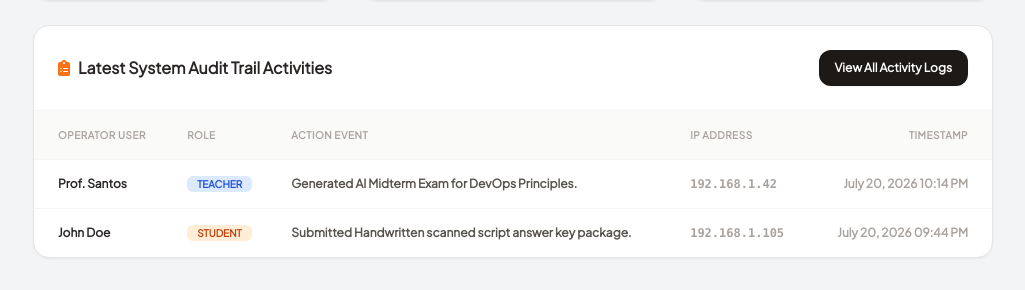
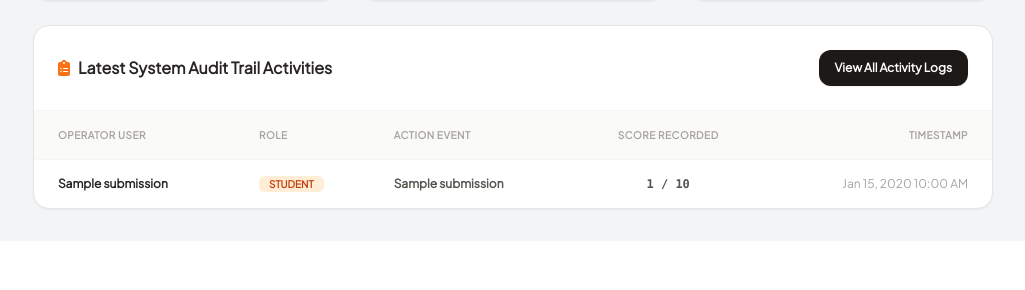
Before and after one commit to gutierrez-nicole/Quest_bank, a PHP site: page /admin/dashboard.php in a window 1280 px wide. Shown: the part 1185-1475 px from the top of the page, without its empty margins (255-1280 px from the left). After the commit the page ends 1396 px from the top, so only its background shows below. Run offline with PHP 8.4, Linux system fonts and the light colour scheme; a user stored in the database is signed in; data comes from the database, SQL or seed files in the repository; tables that the repository leaves empty hold one stand-in row (values such as "Sample post"); some libraries are stand-ins or nearby versions.

Commit message:
feat: connect Admin Dashboard audit trail table directly to live exam_submissions database logs

```diff
--- a/admin/dashboard.php
+++ b/admin/dashboard.php
@@ -18,6 +18,14 @@ try {
     $pending_exams = $pdo->query("SELECT COUNT(*) FROM exam_submissions WHERE status = 'Fail'")->fetchColumn() ?: 12;
     $completed_exams = $pdo->query("SELECT COUNT(*) FROM exam_submissions WHERE status = 'Pass'")->fetchColumn() ?: 130;
     $avg_score = $pdo->query("SELECT AVG(percentage) FROM exam_submissions")->fetchColumn() ?: 86.4;
+
+    $latest_activities = [];
+    try {
+        $stmtLogs = $pdo->query("SELECT * FROM exam_submissions ORDER BY id DESC LIMIT 5");
+        $latest_activities = $stmtLogs->fetchAll(PDO::FETCH_ASSOC);
+    } catch (PDOException $e) {
+        $latest_activities = [];
+    }
 
 } catch (PDOException $e) {
     die("Database error: " . $e->getMessage());
@@ -311,25 +319,26 @@ try {
                                     <th class="p-4 pl-6">Operator User</th>
                                     <th class="p-4">Role</th>
                                     <th class="p-4">Action Event</th>
-                                    <th class="p-4">IP Address</th>
+                                    <th class="p-4 text-center">Score Recorded</th>
                                     <th class="p-4 pr-6 text-right">Timestamp</th>
                                 </tr>
                             </thead>
                             <tbody class="divide-y divide-stone-100 dark:divide-stone-800 font-bold">
-                                <tr class="hover:bg-stone-50/50 dark:hover:bg-stone-800/30 transition-all">
-                                    <td class="p-4 pl-6 text-stone-800 dark:text-stone-100">Prof. Santos</td>
-                                    <td class="p-4"><span class="bg-blue-100 dark:bg-blue-950 text-blue-700 dark:text-blue-400 px-2.5 py-0.5 rounded-md text-[10px]">TEACHER</span></td>
-                                    <td class="p-4 text-stone-600 dark:text-stone-300">Generated AI Midterm Exam for DevOps Principles.</td>
-                                    <td class="p-4 font-mono text-stone-400">192.168.1.42</td>
-                                    <td class="p-4 pr-6 text-stone-400 text-right">July 20, 2026 10:14 PM</td>
-                                </tr>
-                                <tr class="hover:bg-stone-50/50 dark:hover:bg-stone-800/30 transition-all">
-                                    <td class="p-4 pl-6 text-stone-800 dark:text-stone-100">John Doe</td>
-                                    <td class="p-4"><span class="bg-orange-100 dark:bg-orange-950 text-orange-700 dark:text-orange-400 px-2.5 py-0.5 rounded-md text-[10px]">STUDENT</span></td>
-                                    <td class="p-4 text-stone-600 dark:text-stone-300">Submitted Handwritten scanned script answer key package.</td>
-                                    <td class="p-4 font-mono text-stone-400">192.168.1.105</td>
-                                    <td class="p-4 pr-6 text-stone-400 text-right">July 20, 2026 09:44 PM</td>
-                                </tr>
+                                <?php if (!empty($latest_activities)): ?>
+                                    <?php foreach ($latest_activities as $act): ?>
+                                        <tr class="hover:bg-stone-50/50 dark:hover:bg-stone-800/30 transition-all">
+                                            <td class="p-4 pl-6 text-stone-800 dark:text-stone-100 font-extrabold"><?php echo htmlspecialchars($act['student_name']); ?></td>
+                                            <td class="p-4"><span class="bg-orange-100 dark:bg-orange-950 text-orange-700 dark:text-orange-400 px-2.5 py-0.5 rounded-md text-[10px] uppercase font-bold">STUDENT</span></td>
+                                            <td class="p-4 text-stone-600 dark:text-stone-300 font-semibold"><?php echo htmlspecialchars($act['exam_title']); ?></td>
+                                            <td class="p-4 text-center font-mono font-bold"><?php echo ($act['correct_count'] ?? 0) . ' / ' . ($act['total_items'] ?? 10); ?></td>
+                                            <td class="p-4 pr-6 text-stone-400 text-right font-medium"><?php echo date('M d, Y h:i A', strtotime($act['created_at'])); ?></td>
+                                        </tr>
+                                    <?php endforeach; ?>
+                                <?php else: ?>
+                                    <tr>
+                                        <td colspan="5" class="p-6 text-center text-stone-400 font-semibold">No audit trail records found in database.</td>
+                                    </tr>
+                                <?php endif; ?>
                             </tbody>
                         </table>
                     </div>
```
